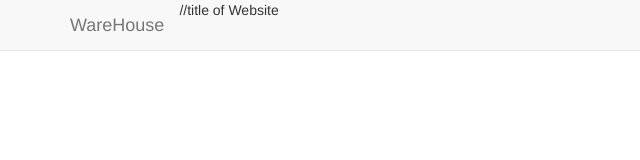
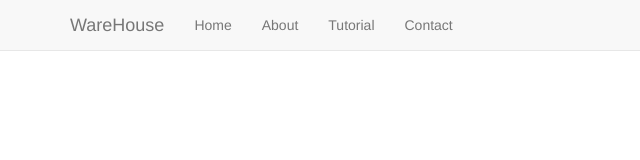
Before and after one commit to JericMagaway/Project-Bootstrap, a plain HTML site: page Index.html in a window 1280 px wide. Shown: the whole page, without its empty margins (0-640 px from the left). Drawn offline with Linux system fonts and the light colour scheme.

Commit message:
Header Link

```diff
--- a/Index.html
+++ b/Index.html
@@ -1,29 +1,38 @@
 <html>
 <head>
 
-<title> Bootstrap Creativity</title>
+<title>Bootstrap Creativity</title>
 
 
     <link type="text/css" rel="stylesheet" href="css/bootstrap.css" />
 </head>
 
     <body>
-    <-- This is Fixed Navigatiob Bar-->
+  <!-- this is the design for header-->
         <div class="navbar navbar-default navbar-fixed-top">
         <div class="container">
             <div class="navbar-header">
 
 <button type="button" class="navbar-toggle" data-toggle="collapse" data-target=".navbar-collapse">
-            //Horizontal line of navbar
+          <!---this is the horizontal line in header-->
             <span class="icon-bar"></span>
             <span class="icon-bar"></span>
             <span class="icon-bar"></span>
                 </button>
-                //title of Website
+           <!--title of the pages-->
                 <a href="#" class="navbar-brand">WareHouse</a>
             </div>
 
+            <span class="navbar-collapse collapse">
+            <ul class="nav navbar-nav">
+                <li><a href="#">Home</a></li>
+                <li><a href="#">About</a></li>
+                <li><a href="#">Tutorial</a></li>
+                <li><a href="#">Contact</a></li>
 
+                </ul>
+
+            </span>
 
             </div>
         </div>
```
